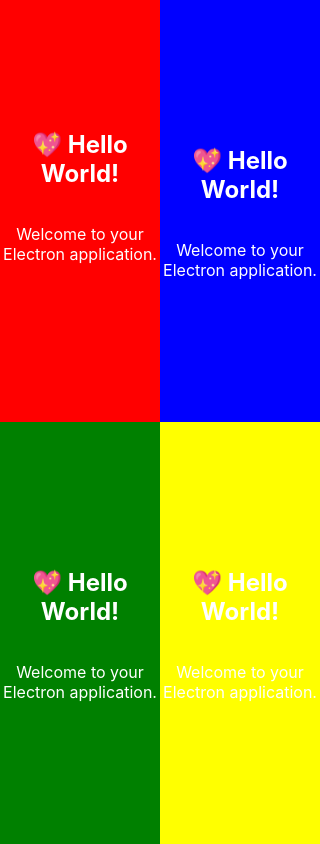
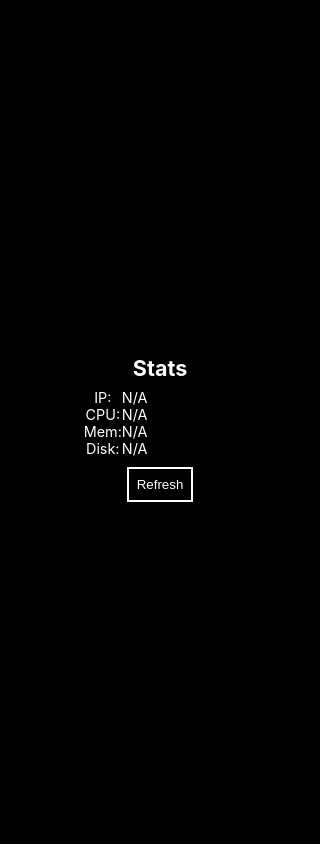
Before and after one commit to ashmanq/DisplayStatsApp, an Electron app: page src/index.html in a window 320 px wide. Drawn offline with Linux system fonts and the light colour scheme; no server answers.

Commit message:
Stats displayed on screen. refresh button updates stats.

```diff
--- a/package.json
+++ b/package.json
@@ -45,7 +45,8 @@
     }
   },
   "dependencies": {
-    "electron-squirrel-startup": "^1.0.0"
+    "electron-squirrel-startup": "^1.0.0",
+    "systeminformation": "^4.27.3"
   },
   "devDependencies": {
     "@electron-forge/cli": "^6.0.0-beta.53",
--- a/src/index.css
+++ b/src/index.css
@@ -1,20 +1,52 @@
 body, html {
+  box-sizing: border-box;
   font-family: -apple-system, BlinkMacSystemFont, "Segoe UI", Roboto, Helvetica, Arial, sans-serif;
   margin: 0;
   padding: 0;
   height: 100%;
-  box-sizing: border-box;
   background-color: black;
   color: white;
 }
 
 .container {
-  /* margin: 2rem; */
   display: grid;
-  grid-template-columns: 1fr 1fr;
-  grid-template-rows: 1fr 1fr;
   place-content: center;
   height: 100%;
+  /* width: 80vw; */
+  margin: auto;
+}
+
+.stats-container {
+    display: grid;
+    place-content: center;
+    height: 100%;
+    margin: auto;
+    padding: 5px;
+    font-size: 0.9rem;
+}
+
+.container h1 {
+  margin: 0.5rem 0;
+}
+
+.text-grid {
+  display: grid;
+  grid-template-columns: 1fr 3fr;
+  grid-template-rows: 1fr 1fr 1fr 1fr;
+
+}
+
+.text-grid-text {
+
+  margin: 0;
+}
+
+.stat {
+  margin: 0 auto;
+  overflow-wrap: break-word;
+  word-wrap: break-word;
+  hyphens: auto;
+  text-align: left;
 }
 
 .grid-box {
@@ -22,6 +54,26 @@
   flex-direction: column;
   text-align: center;
   justify-content: center;
-  height: 100%;
+  width: 100%;
+  /* height: 100%; */
   background-color: var(--colour);
 }
+
+.btn-container {
+  display: flex;
+  margin-top: 10px;
+  /* margin: 1rem; */
+}
+.btn {
+  margin: auto;
+  padding:8px;
+  margin-bottom: 5px;
+  background-color: black;
+  color: white;
+  border-style: solid;
+  border-color: white;
+}
+
+.btn:hover {
+  cursor: pointer;
+}
--- a/src/index.html
+++ b/src/index.html
@@ -7,28 +7,42 @@
   </head>
   <body>
     <section class="container">
-      <div class="grid-box" style="--colour: red">
-        <h1>💖 Hello World!</h1>
-        <p>Welcome to your Electron application.</p>
-        <p id="main-text"></p>
+      <div class="stats-container">
+        <div class="grid-box" style="--colour: black">
+          <h1>Stats</h1>
+          <div class="text-grid">
+            <div class="text-grid-text">
+              <p class="text-grid-text header">IP:</p>
+            </div>
+            <div class="text-grid-text">
+              <p id="ip-address" class=" stat">N/A</p>
+            </div>
+            <div class="text-grid-text">
+              <p class="text-grid-text header">CPU:</p>
+            </div>
+            <div class="text-grid-text">
+              <p id="cpu" class="text-grid-text stat">N/A</p>
+            </div>
+            <div class="text-grid-text">
+              <p class="text-grid-text header">Mem:</p>
+            </div>
+            <div class="text-grid-text">
+              <p id="memory" class="text-grid-text stat">N/A</p>
+            </div>
+            <div class="text-grid-text">
+              <p class="text-grid-text header">Disk:</p>
+            </div>
+            <div class="text-grid-text">
+              <p id="disk" class="text-grid-text stat">N/A</p>
+            </div>
+          </div>
+        </div>
+        <div class="btn-container">
+          <button id="refresh-btn" class="btn">Refresh</button>
+        </div>
       </div>
-      <div class="grid-box" style="--colour: blue">
-        <h1>💖 Hello World!</h1>
-        <p>Welcome to your Electron application.</p>
-        <!-- <p id="main-text"></p> -->
-      </div>
-      <div class="grid-box" style="--colour: green">
-        <h1>💖 Hello World!</h1>
-        <p>Welcome to your Electron application.</p>
-        <!-- <p id="main-text"></p> -->
-      </div>
-      <div class="grid-box" style="--colour: yellow">
-        <h1>💖 Hello World!</h1>
-        <p>Welcome to your Electron application.</p>
-        <!-- <p id="main-text"></p> -->
-      </div>
+    </section>
 
-    </section>
 
   </body>
   <script src="indexScript.js">
--- a/src/indexScript.js
+++ b/src/indexScript.js
@@ -2,12 +2,27 @@
 
 
 
+// Get elements in HTML to display stats
+const ipElement = document.getElementById('ip-address');
+const cpuElement = document.getElementById('cpu');
+const memoryElement = document.getElementById('memory');
+const diskElement = document.getElementById('disk');
 
-const mainText = document.getElementById('main-text');
+// Attach event listener on button
+const refreshButton = document.getElementById('refresh-btn')
 
-ipcRenderer.on('reply-ip-addresses', (e, addresses) => {
-    mainText.textContent = addresses;
+refreshButton.addEventListener('click', (e) => {
+    e.preventDefault;
+    console.log('Clicked');
+    ipcRenderer.send('get-ip-addresses', 'get-address');
+});
+
+ipcRenderer.on('reply-ip-addresses', (e, sysInfo) => {
+    console.log('SysInfo :', sysInfo)
+    ipElement.textContent = sysInfo.ip.join(', ');
+    cpuElement.textContent = sysInfo.cpu;
+    memoryElement.textContent = sysInfo.mem;
+    diskElement.textContent = sysInfo.disk;
     // console.log('addresses:', addresses);
-})
+});
 ipcRenderer.send('get-ip-addresses', 'get-address');
-console.log("Yo");
```
Also changed, not shown: src/index.js (+59 -14 lines), 1 other file.
